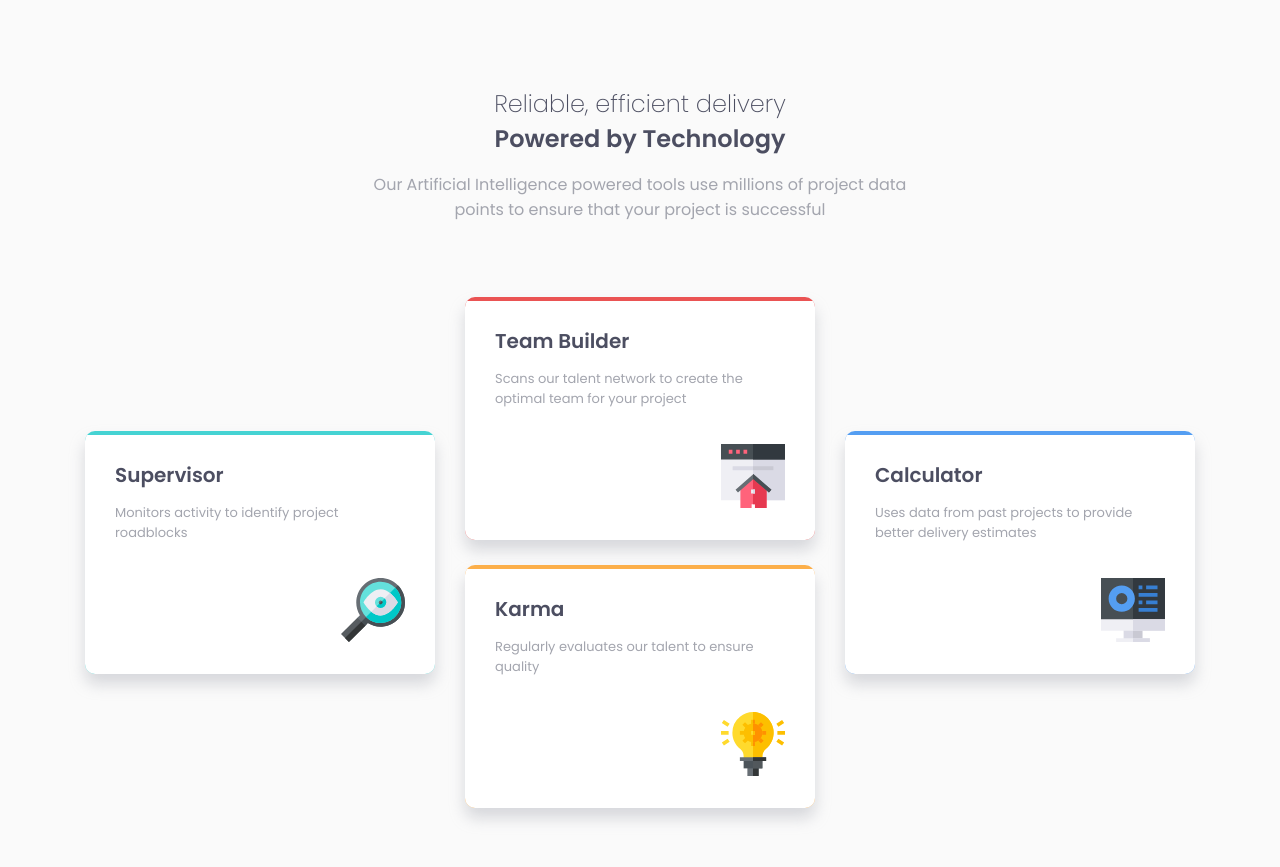
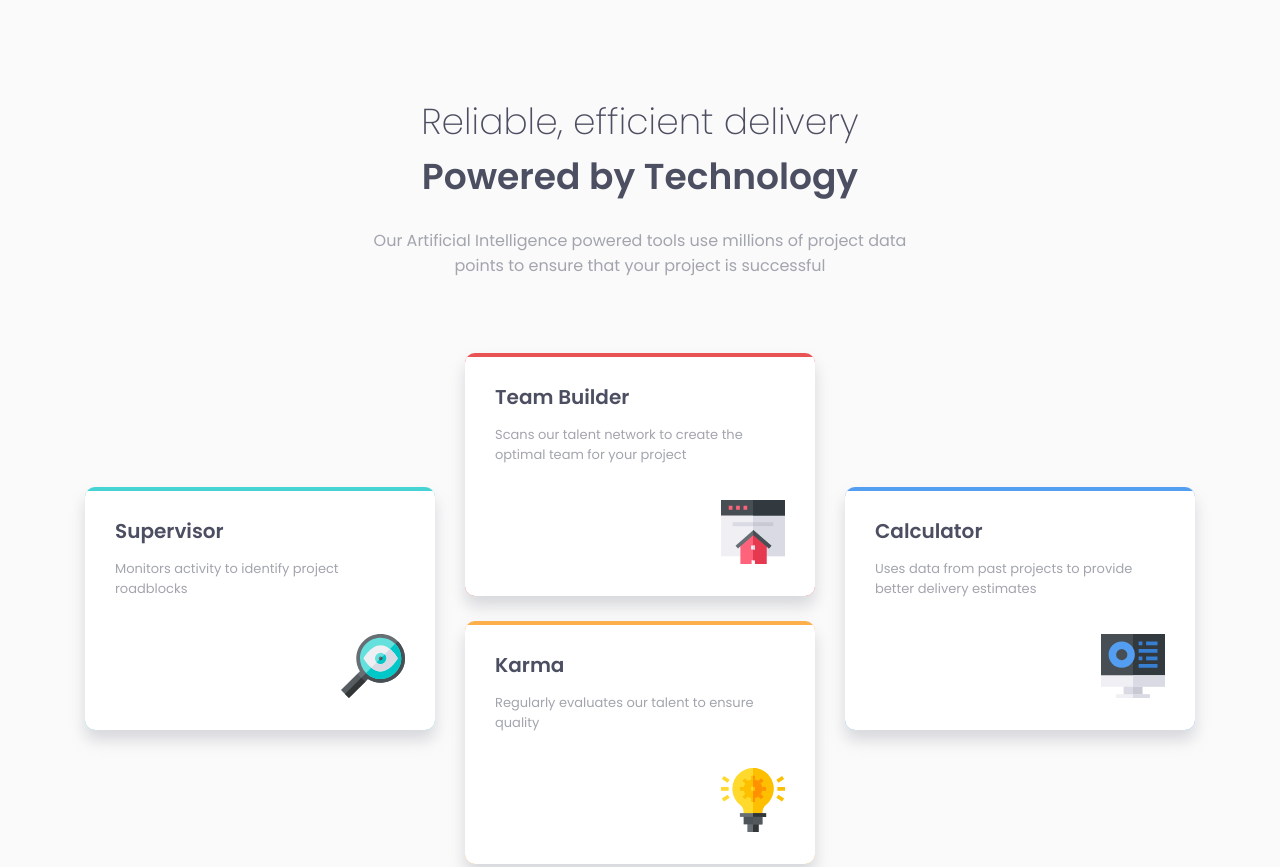
Before and after one commit to delanohendrix/Four-Card-Feature-Section, a plain HTML site: page index.html in a window 1280 px wide. Shown: the top 867 px of the page. Drawn offline with Linux system fonts and the light colour scheme.

Commit message:
Increased font size

```diff
--- a/css/styles.css
+++ b/css/styles.css
@@ -121,6 +121,9 @@ main {
     max-width: 535px;
     margin: 0 auto;
   }
+  .top-content h1 {
+    font-size: 36px;
+  }
   .card-container {
     display: flex;
     align-items: center;
```
